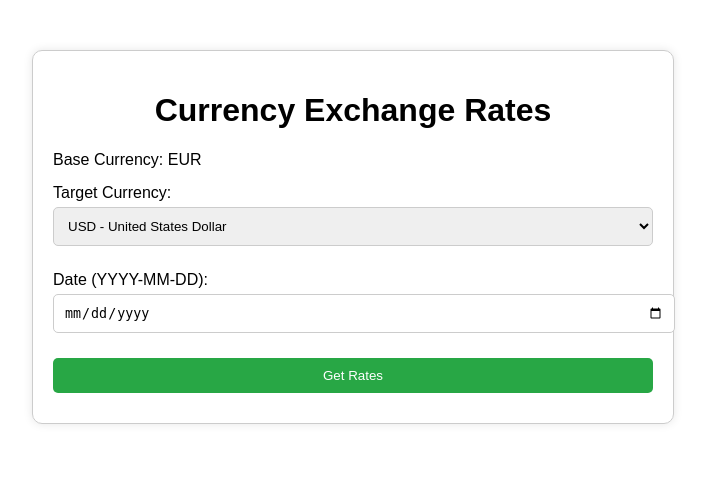
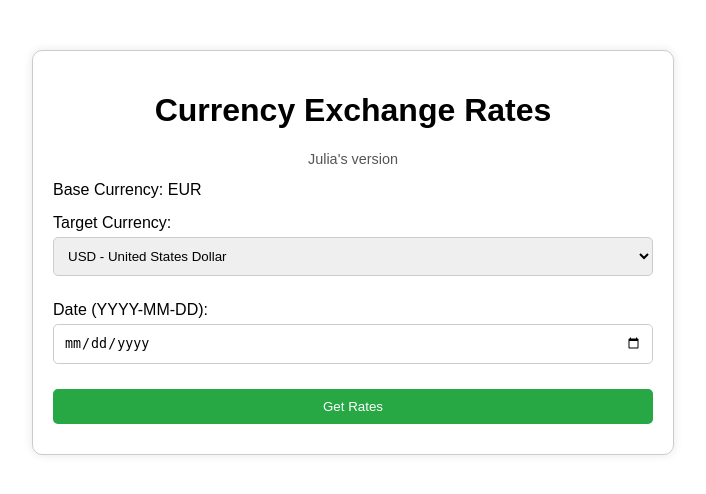
Before and after one commit to HermannSamimi/CurrencyExchangeHistorical, a Flask app: page / in a window 1280 px wide. Shown: the top 494 px of the page, without its empty margins (287-993 px from the left). Run offline with Flask 3, Linux system fonts and the light colour scheme.

Commit message:
fix tempelate

```diff
--- a/templates/index.html
+++ b/templates/index.html
@@ -19,6 +19,11 @@
       h1 {
         text-align: center;
       }
+      .subheader {
+        text-align: center;
+        font-size: 0.9em;
+        color: #555;
+      }
       .form-group {
         margin-bottom: 15px;
       }
@@ -32,6 +37,7 @@
         margin-bottom: 10px;
         border: 1px solid #ccc;
         border-radius: 5px;
+        box-sizing: border-box; /* Ensure consistent sizing */
       }
       button {
         background-color: #28a745;
@@ -56,6 +62,7 @@
   <body>
     <div class="container">
       <h1>Currency Exchange Rates</h1>
+      <p class="subheader">Julia's version</p>
       <form method="POST">
         <div class="form-group">
           <label>Base Currency: EUR</label>
@@ -64,10 +71,9 @@
           <label for="currency">Target Currency:</label>
           <select id="currency" name="currency" required>
             <option value="USD">USD - United States Dollar</option>
-            <option value="GBP">GBP - British Pound</option>
-            <option value="JPY">JPY - Japanese Yen</option>
-            <option value="AUD">AUD - Australian Dollar</option>
-            <!-- Add more currencies as needed -->
+            <option value="AED">AED - United Arab Emirates Dirham</option>
+            <option value="TRY">TRY - Turkish Lira</option>
+            <option value="BRL">BRL - Brazilian Real</option>
           </select>
         </div>
         <div class="form-group">
@@ -76,7 +82,7 @@
         </div>
         <button type="submit">Get Rates</button>
       </form>
-      {% if data %}
+      {% if rate %}
         <div class="result">
           <h2>Exchange Rate</h2>
           <p>EUR ---> {{ target_currency }}</p>
```
